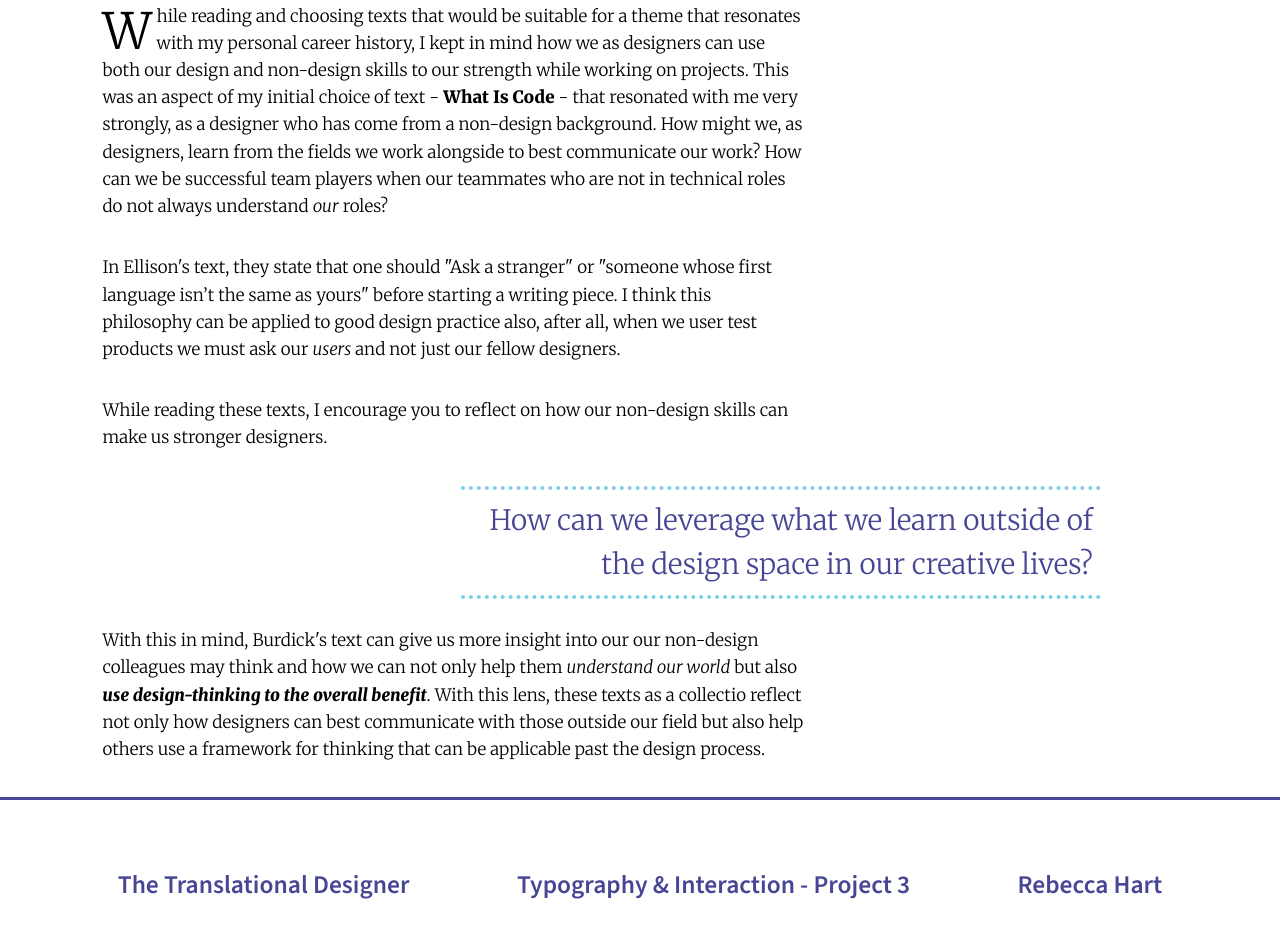
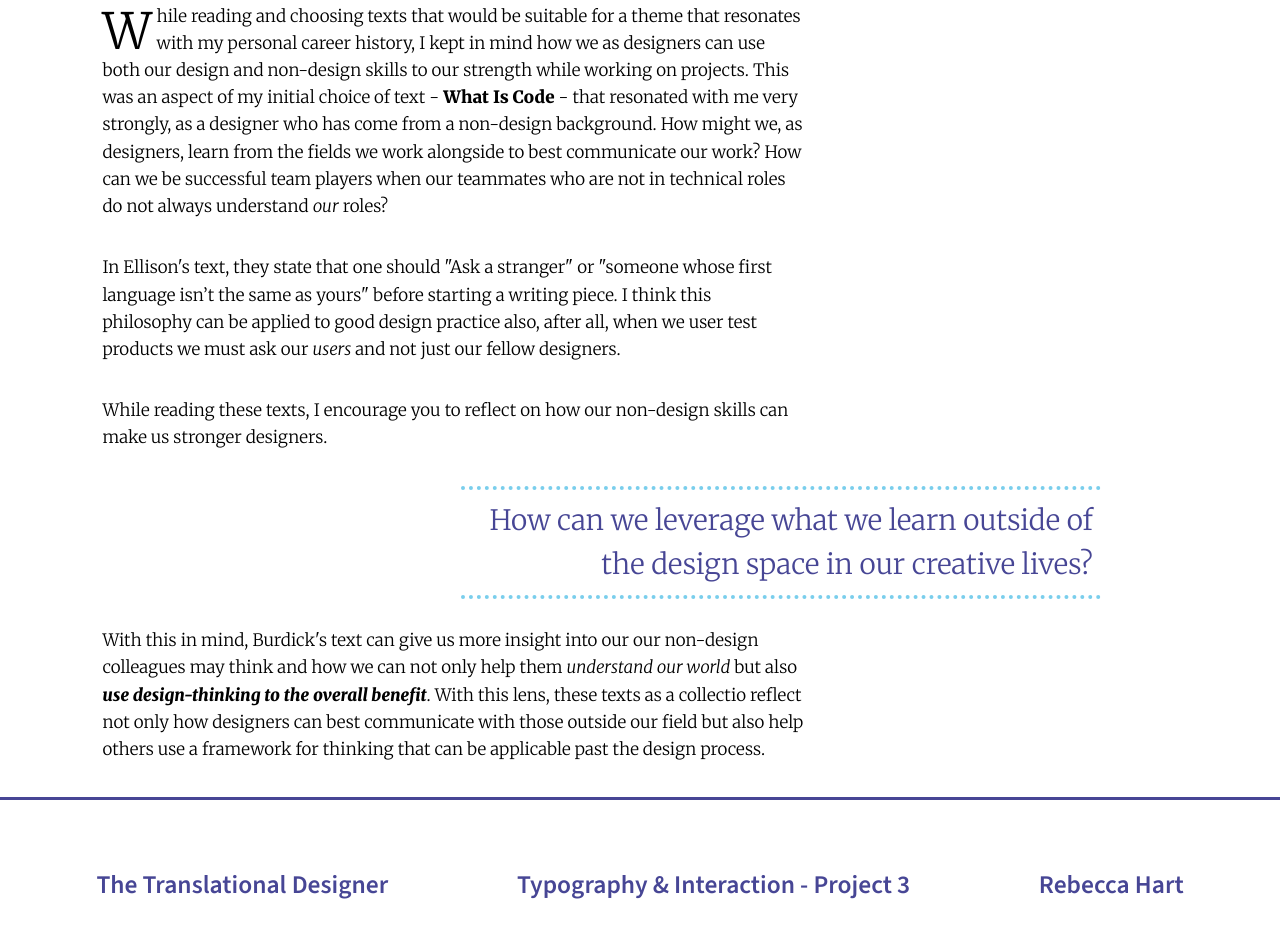
Before and after one commit to rebeccargh/binding, a plain HTML site: page index.html in a window 1280 px wide. Shown: the part 780-1717 px from the top of the page. Drawn offline with nearby package versions, Linux system fonts and the light colour scheme.

Commit message:
Footer padding <

```diff
--- a/common.css
+++ b/common.css
@@ -257,8 +257,8 @@ footer {
 	align-items: baseline;
 	padding-top: calc(var(--spacing)*4);
 	padding-bottom: calc(var(--spacing)*5);
-	padding-right: calc(var(--spacing)*4);
-	padding-left: calc(var(--spacing)*4);
+	padding-right: calc(var(--spacing)*2);
+	padding-left: calc(var(--spacing)*2);
 }
 
 p.footer:nth-of-type(2) {
```
